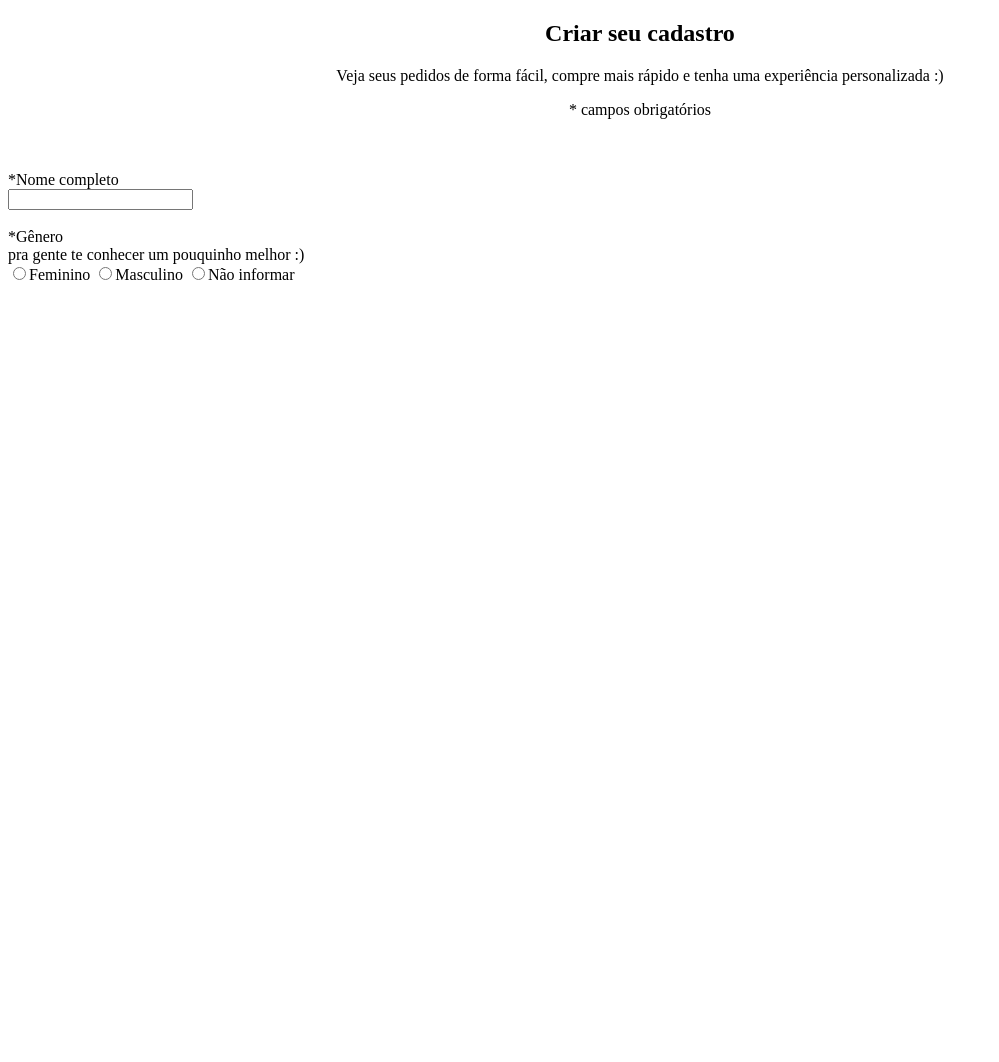
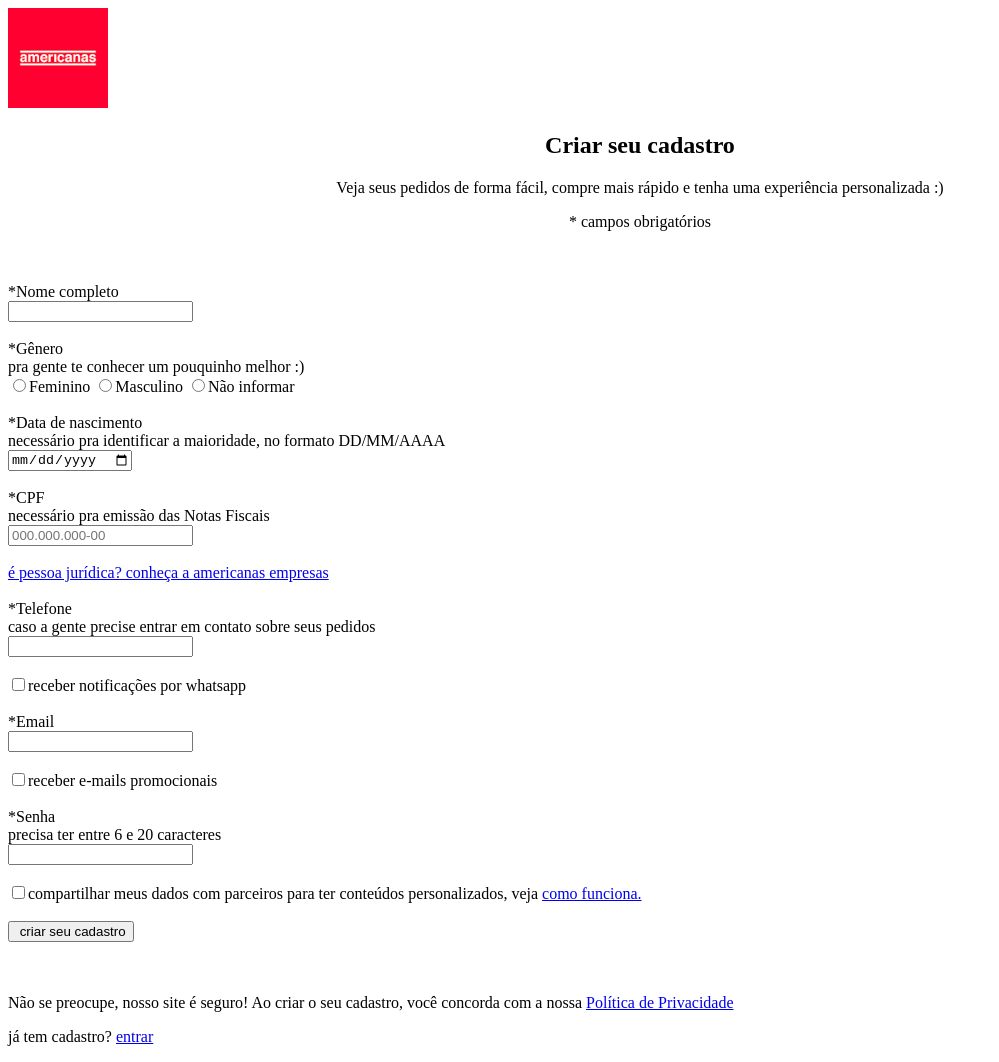
Before and after one commit to geovanasouza18/atividades, a plain HTML site: page HTMLS/cadastro_de_cliente.html in a window 1280 px wide. Shown: the whole page, without its empty margins (0-999 px from the left). Before the commit the page ends 800 px from the top, so only its background shows below. Drawn offline with Linux system fonts and the light colour scheme.

Commit message:
Só testes. Cadastro americanas

```diff
--- a/HTMLS/cadastro_de_cliente.html
+++ b/HTMLS/cadastro_de_cliente.html
@@ -8,13 +8,19 @@
 </head>
 <body>
 
+           <a href="https://www.americanas.com.br/"><img src="imagens/americanas.png" alt="americanas"  width="100"></a>
+
+
+    <div>
     <h2 align="center">Criar seu cadastro</h2>
     <p align="center">Veja seus pedidos de forma fácil, compre mais rápido e tenha uma experiência personalizada :)</p>
     <p align="center">
         <span>*</span>
         campos obrigatórios
     </p><br><br>
+</div>
 
+    <div>
     <form  action="cadastro_de_cliente.html" method="post">
         <label>*Nome completo</label><br>
         <input type="text" name="nome" id=""><br><br>
@@ -26,7 +32,36 @@
         <input type="radio" name="genero" value="M">Masculino
         <input type="radio" name="genero" value="N">Não informar <br><br>
 
+        <label>*Data de nascimento</label><br>
+        <span>necessário pra identificar a maioridade, no formato DD/MM/AAAA</span><br>
+        <input type="date" name="data" id=""><br><br>
 
+        <label>*CPF</label><br>
+        <span>necessário pra emissão das Notas Fiscais</span><br>
+        <input type="text" name="cpf" placeholder="000.000.000-00"><br><br>
+        <a href="https://empresas.americanas.com.br/?chave=brd_ca_popup_0_0_empresas" target="_blank"> é pessoa jurídica? conheça a americanas empresas</a><br><br>
+
+        <label>*Telefone</label><br>
+        <span>caso a gente precise entrar em contato sobre seus pedidos</span><br>
+        <input type="text" name="numero" id=""><br><br>
+
+        <input type="checkbox" name="whatsapp" id="">receber notificações por whatsapp <br><br>
+
+        <label>*Email</label><br>
+        <input type="email" name="email" id=""><br><br>
+        <input type="checkbox" name="notificacoes" id="">receber e-mails promocionais<br><br>
+
+        <label>*Senha</label><br>
+        <span>precisa ter entre 6 e 20 caracteres</span><br>
+        <input type="password" name="senha" id=""><br><br>
+
+        <input type="checkbox" name="compartilhar" id="">compartilhar meus dados com parceiros para ter conteúdos personalizados, veja <a href="https://www.americanas.com.br/hotsite/politica-de-privacidade" target="_blank"> como funciona.</a><br><br>
+
+        <input type="submit" value=" criar seu cadastro"><br><br><br>
+        <p>Não se preocupe, nosso site é seguro! Ao criar o seu cadastro, você concorda com a nossa <a href="https://www.americanas.com.br/hotsite/politica-de-privacidade" target="_blank"> Política de Privacidade</a></p>
+        <p>já tem cadastro? <a href="entrar_americanas.html"> entrar</a></p>
+
+    </div>
     </form>
 
 
```
Also changed, not shown: HTMLS/entrar_americanas.html (added, +36 -0 lines), HTMLS/imagens/americanas.png (added).
